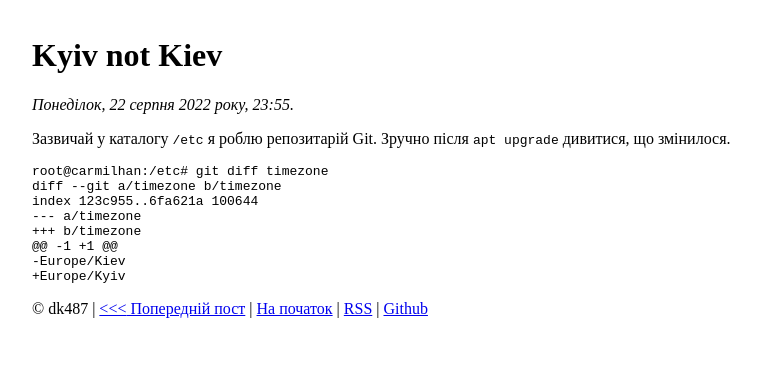
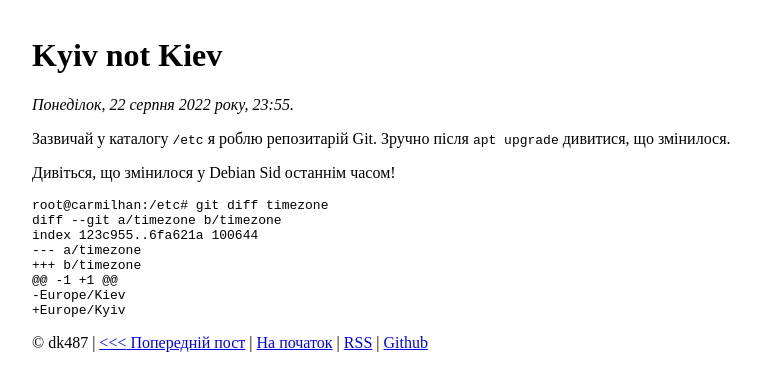
Before and after one commit to dk487/test.de.co.ua, a Jekyll site: the page built from _posts/2022/2022-08-23-kyiv-not-kiev.md, in a window 1280 px wide. Shown: the top 391 px of the page, without its empty margins (208-965 px from the left). Built offline with Jekyll 4.4.1, drawn with Linux system fonts in a browser that asks for light colours.

Commit message:
Post update

````diff
--- a/_posts/2022/2022-08-23-kyiv-not-kiev.md
+++ b/_posts/2022/2022-08-23-kyiv-not-kiev.md
@@ -1,9 +1,12 @@
 ---
 title: Kyiv not Kiev
+title_lang: en
 date: 2022-08-23 02:55:04 +03:00
 ---
 
 Зазвичай у каталогу `/etc` я роблю репозитарій Git. Зручно після `apt upgrade` дивитися, що змінилося.
+
+Дивіться, що змінилося у Debian Sid останнім часом!
 
 ```diff
 root@carmilhan:/etc# git diff timezone
````
